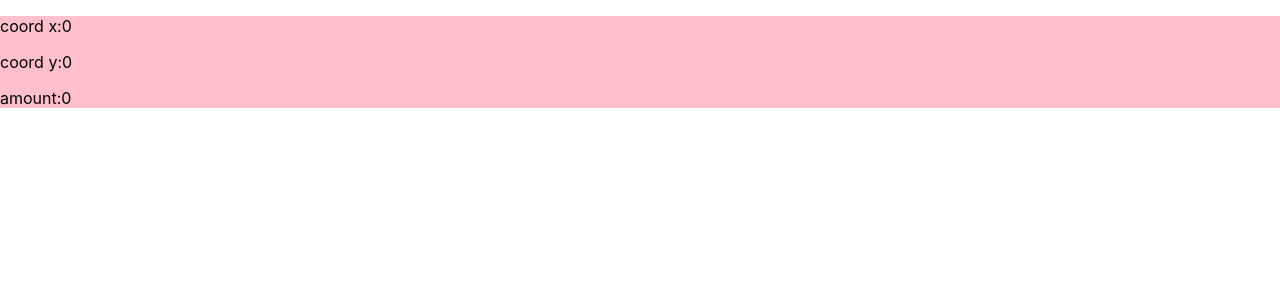
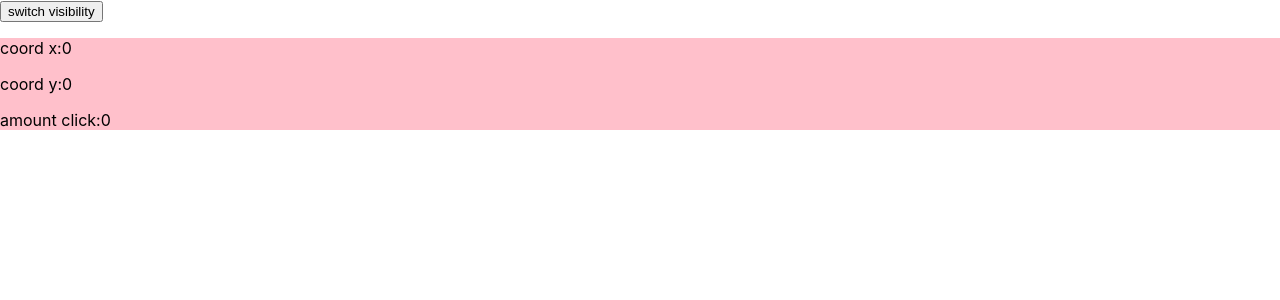
Before and after one commit to sntjulls/21-02-23-react, a React (Create React App) app: page / in a window 1280 px wide. Shown: the top 300 px of the page. Built offline with nearby package versions, Linux system fonts and the light colour scheme.

Commit message:
Add cw 17.03.23

```diff
--- a/src/App.js
+++ b/src/App.js
@@ -1,11 +1,16 @@
-import React from "react";
+import React, { useState } from "react";
 import "./App.css";
 import LearnHooks from "./components/LearnHooks";
 
 const App = () => {
+  const [isVisible, setIsVisible] = useState(true);
+  const handleClick = () => {
+    setIsVisible(!isVisible);
+  };
   return (
     <>
-      <LearnHooks />
+      <button onClick={handleClick}>switch visibility</button>
+      {isVisible && <LearnHooks />}
     </>
   );
 };
--- a/src/components/LearnHooks/index.js
+++ b/src/components/LearnHooks/index.js
@@ -1,31 +1,36 @@
-import React, { useState } from "react";
+import React, { useState, useEffect } from "react";
 
 const LearnHooks = (props) => {
-  const [state, setState] = useState({ x: 0, y: 0, amount: 0 });
+  const [coords, setCoords] = useState({ x: 0, y: 0 });
+  const [amount, setAmount] = useState(0);
   const handleMove = (event) => {
-    setState({
-      ...state,
+    setCoords({
       x: event.clientX,
       y: event.clientY,
     });
   };
   const handleClick = () => {
-    setState({
-      ...state,
-      amount: state.amount + 1,
-    });
+    setAmount((amount) => amount + 1);
   };
+
+  useEffect(() => {
+    console.log("effect");
+
+    document.body.addEventListener("click", handleClick);
+    return () => {
+      console.log("clear effect");
+      document.body.removeEventListener("click", handleClick);
+    };
+  }, []);
+
   return (
-    <div
-      onMouseMove={handleMove}
-      style={{ backgroundColor: "pink" }}
-      onClick={handleClick}
-    >
-      <p>coord x:{state.x}</p>
-      <p>coord y:{state.y}</p>
-      <p>amount:{state.amount}</p>
+    <div style={{ backgroundColor: "pink" }}>
+      <p>coord x:{coords.x}</p>
+      <p>coord y:{coords.y}</p>
+      <p>amount click:{amount}</p>
     </div>
   );
 };
 
+// onClick={handleClick}
 export default LearnHooks;
--- a/src/index.css
+++ b/src/index.css
@@ -1,5 +1,10 @@
 * {
   box-sizing: border-box;
+}
+
+html,
+body {
+  height: 100%;
 }
 
 body {
```
